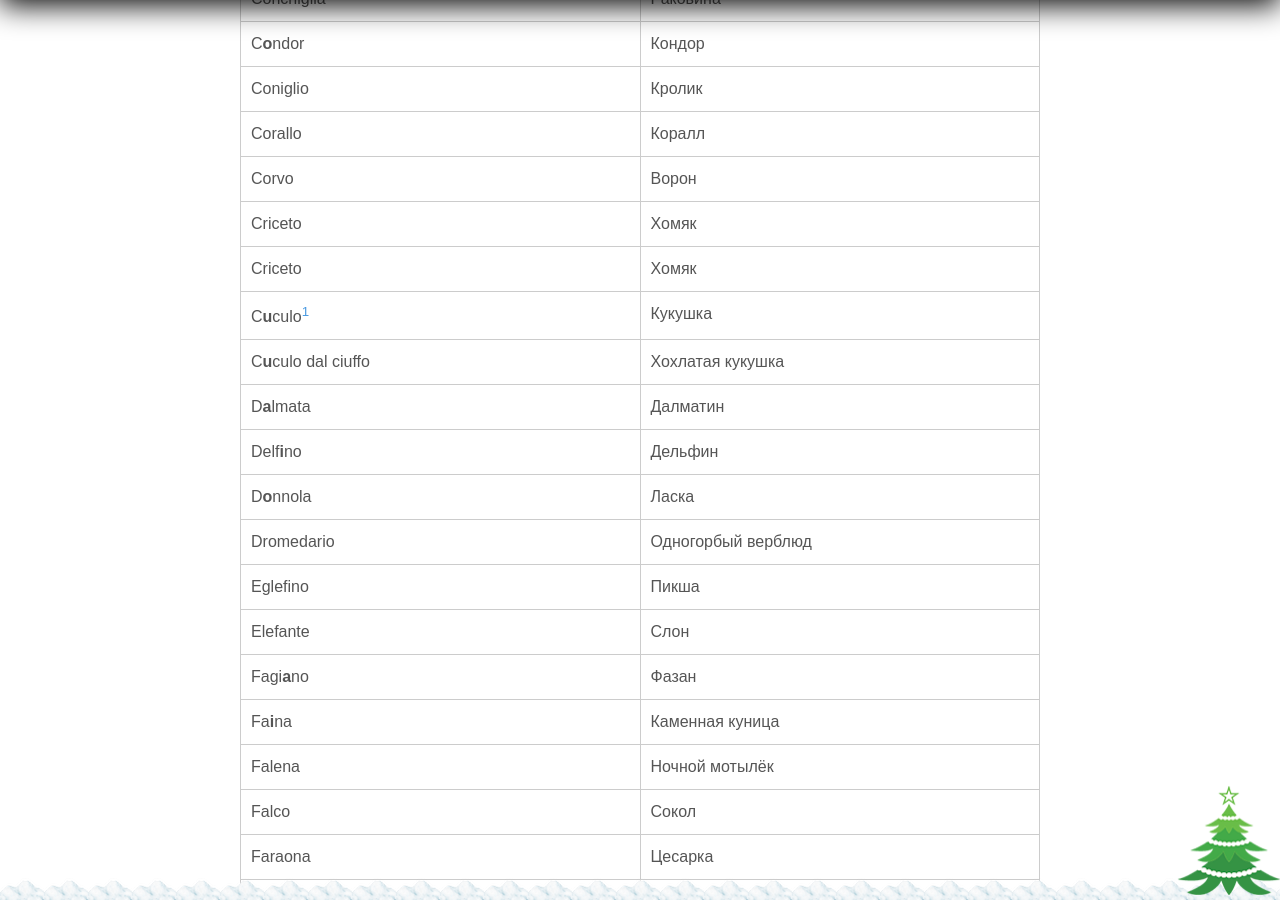
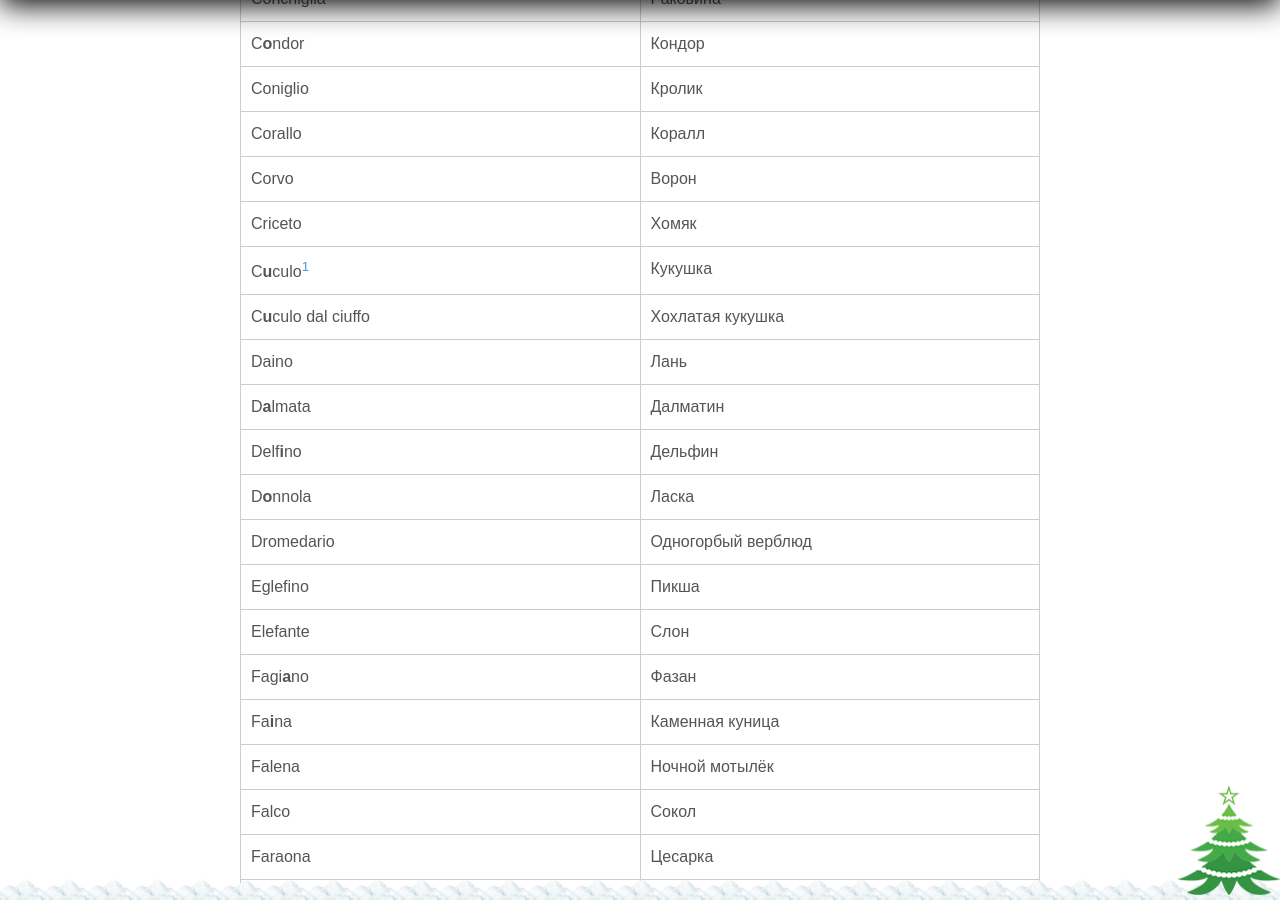
Before and after one commit to postolny/postolny.github.io, a Jekyll site: the page built from _posts/2021-03-19-animali.md, in a window 1280 px wide and 900 px high, scrolled down 4106 px. Built offline with Jekyll 4.4.1, drawn with Linux system fonts in a browser that asks for light colours; nearby versions of some CDN libraries.

Commit message:
Add files via upload

```diff
--- a/_posts/2021-03-19-animali.md
+++ b/_posts/2021-03-19-animali.md
@@ -94,9 +94,9 @@
 |Corallo|Коралл|
 |Corvo|Ворон|
 |Criceto|Хомяк|
-|Criceto|Хомяк|
 |C**u**culo[^4]|Кукушка|
 |C**u**culo dal ciuffo|Хохлатая кукушка|
+|Daino|Лань|
 |D**a**lmata|Далматин|
 |Delf**i**no|Дельфин|
 |D**o**nnola|Ласка|
```
Also changed, not shown: other parts of _posts/2021-03-19-animali.md (+1 -0 lines).
